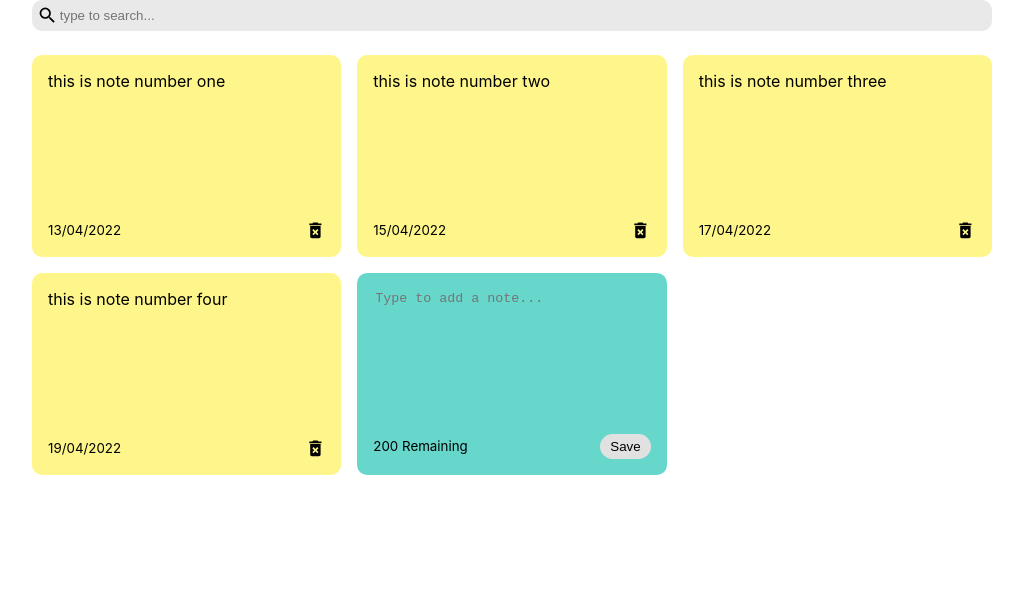
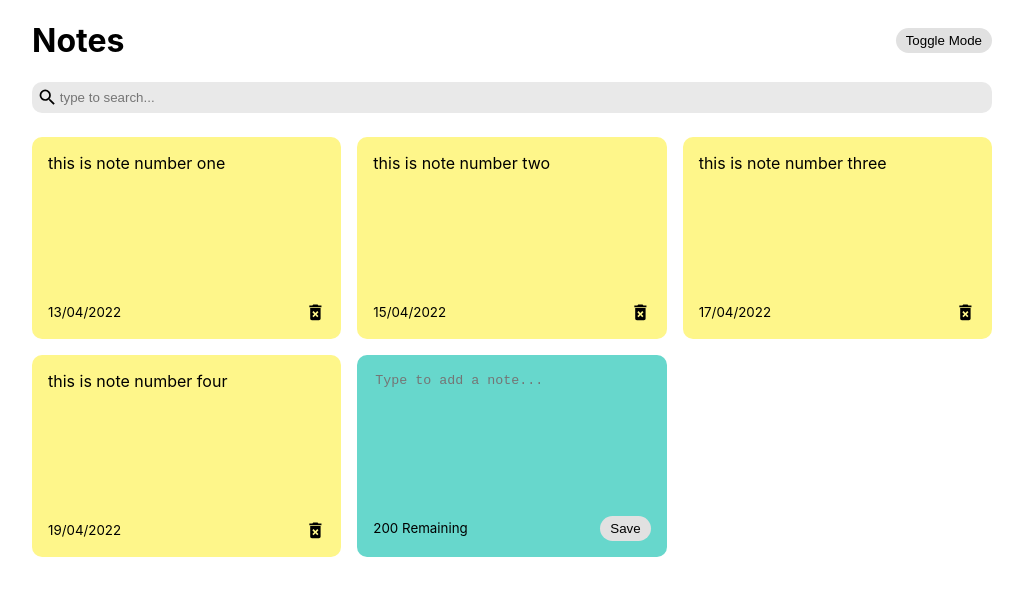
Before and after one commit to jwhprince/React-Notes-App, a React (Create React App) app in the folder notes-app/: page / in a window 1280 px wide. Shown: the top 596 px of the page, without its empty margins (128-1151 px from the left). Built offline with nearby package versions, Linux system fonts and the light colour scheme.

Commit message:
toggle mode

```diff
--- a/notes-app/src/App.js
+++ b/notes-app/src/App.js
@@ -2,6 +2,7 @@
 import { nanoid } from 'nanoid';
 import NotesList from './components/NotesList';
 import Search from './components/Search';
+import Header from './components/Header';
 
 const App = () => {
   const [notes, setNotes] = useState([
@@ -29,6 +30,8 @@
 
 const [searchText, setSearchText] = useState('');
 
+const [darkMode, setDarkMode] = useState(false);
+
 const addNote = (text) => {
   const date = new Date();
   const newNote = {
@@ -47,7 +50,10 @@
 }
 
   return (
-    <div className="container">
+   <div className={`${darkMode && 'dark-mode'}`}>
+
+   <div className="container">
+      <Header handleToggleDarkMode={setDarkMode}/>
       <Search handleSearchNote={setSearchText} />
          <NotesList
          notes={notes.filter((note) =>
@@ -57,6 +63,8 @@
          handleDeleteNote={deleteNote}
          />
     </div>
+
+   </div>
   );
 };
 
--- /dev/null
+++ b/notes-app/src/components/Header.js
@@ -0,0 +1,25 @@
+import React from 'react';
+
+const Header = ({ handleToggleDarkMode }) => {
+      return (
+
+        <div className="header">
+            <h1>Notes</h1>
+            <button
+            onClick={() =>
+            handleToggleDarkMode(
+                (previousDarkMode) => !previousDarkMode
+                )
+             }
+             className='save'
+         >
+                    Toggle Mode
+            </button>
+        </div>
+
+      )
+
+}
+
+
+export default Header;
--- a/notes-app/src/index.css
+++ b/notes-app/src/index.css
@@ -12,12 +12,27 @@
     monospace;
 }
 
+.header{
+  display: flex;
+  align-items: center;
+  justify-content: space-between;
+}
+
+.dark-mode {
+  background-color: black;
+}
+
+.dark-mode h1{
+  color: white;
+}
+
 .container {
    max-width: 960px;
    margin-right: auto;
    margin-left: auto;
    padding-right: 15px;
    padding-left: 15px;
+   min-height: 100vh;
 }
 
 .notes-list {
```
